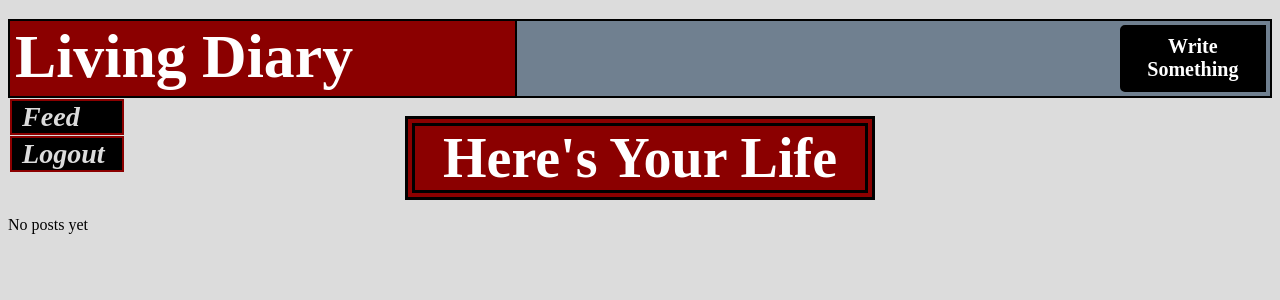
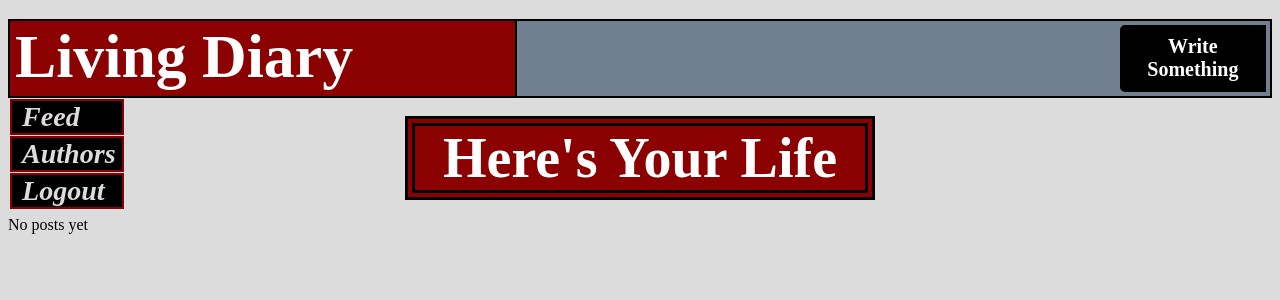
Before and after one commit to toddythebody/blogz, a Flask app: page / in a window 1280 px wide. Shown: the top 300 px of the page. Run offline with Flask 2, Linux system fonts and the light colour scheme; the visitor is signed in with stand-in values (Sample User, id 1); data comes from the database, SQL or seed files in the repository; data that the repository does not hold is empty.

Commit message:
add authors link

```diff
--- a/static/main.css
+++ b/static/main.css
@@ -100,6 +100,24 @@ h3 a {
   background-color: gainsboro;
 }
 
+#authorList {
+  color: gainsboro;
+  position: absolute;
+  font-style: italic;
+  background-color: black;
+  font-size: 1.5em;
+  width: 100px;
+  border: 2px solid darkred;
+  padding-left: 10px;
+  top: 4.1em;
+  transition: color .25s, background-color .25s;
+}
+
+#authorList:hover {
+  color: black;
+  background-color: gainsboro;
+}
+
 #logout {
   color: gainsboro;
   position: absolute;
@@ -109,7 +127,7 @@ h3 a {
   width: 100px;
   border: 2px solid darkred;
   padding-left: 10px;
-  top: 4.1em;
+  top: 5.43em;
   transition: color .25s, background-color .25s;
 }
 
--- a/templates/base.html
+++ b/templates/base.html
@@ -11,6 +11,7 @@
     <a href="/" class="mainPage">Living Diary</a>
     <a href="/entry" class="postPage">Write<br>Something</a>
     <a href="/all" id="all">Feed</a>
+    <a href="/" id="authorList">Authors</a>
     <a href="/logout" id="logout">Logout</a>
   </h3>
   {% block content %}
```
